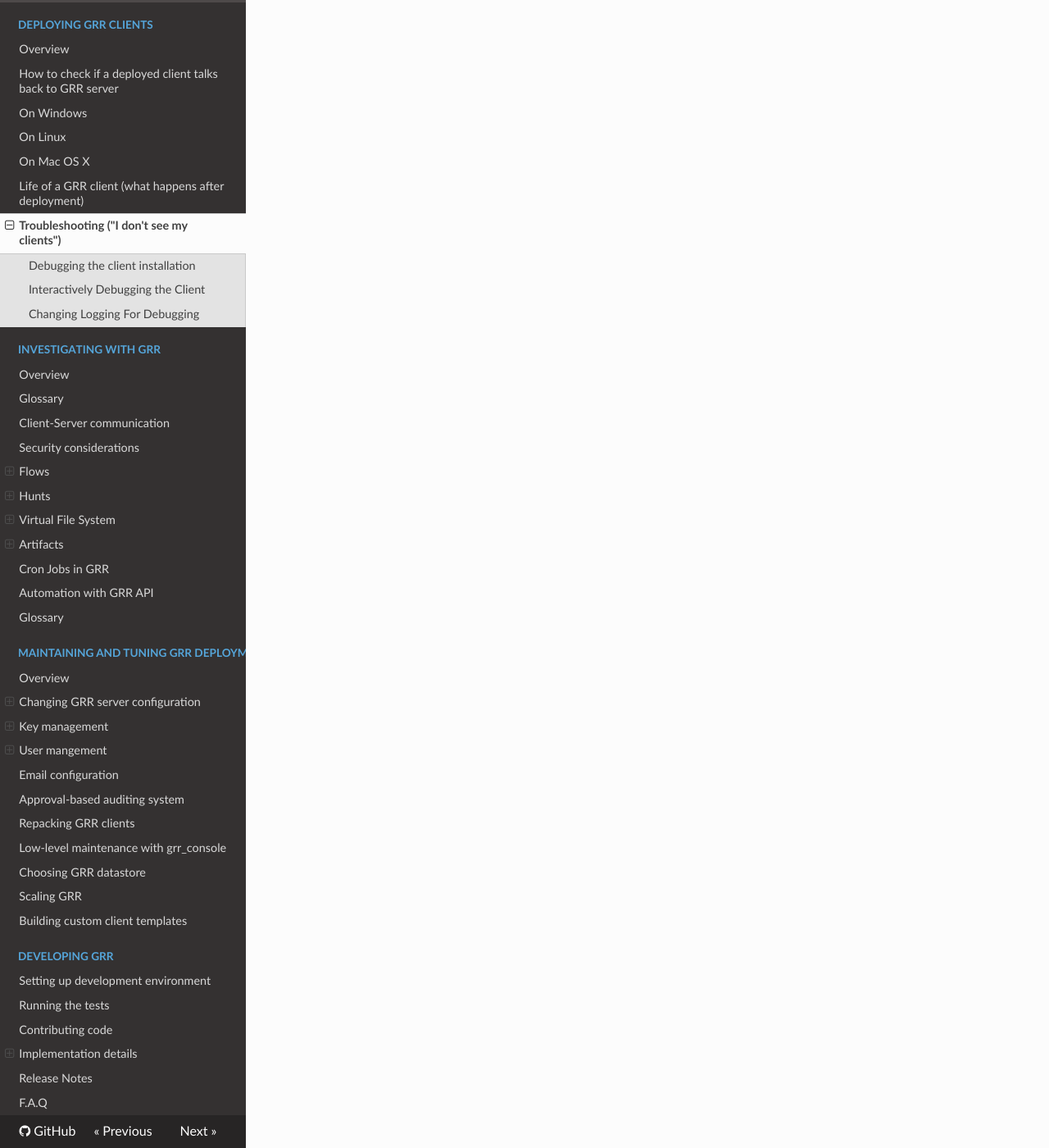
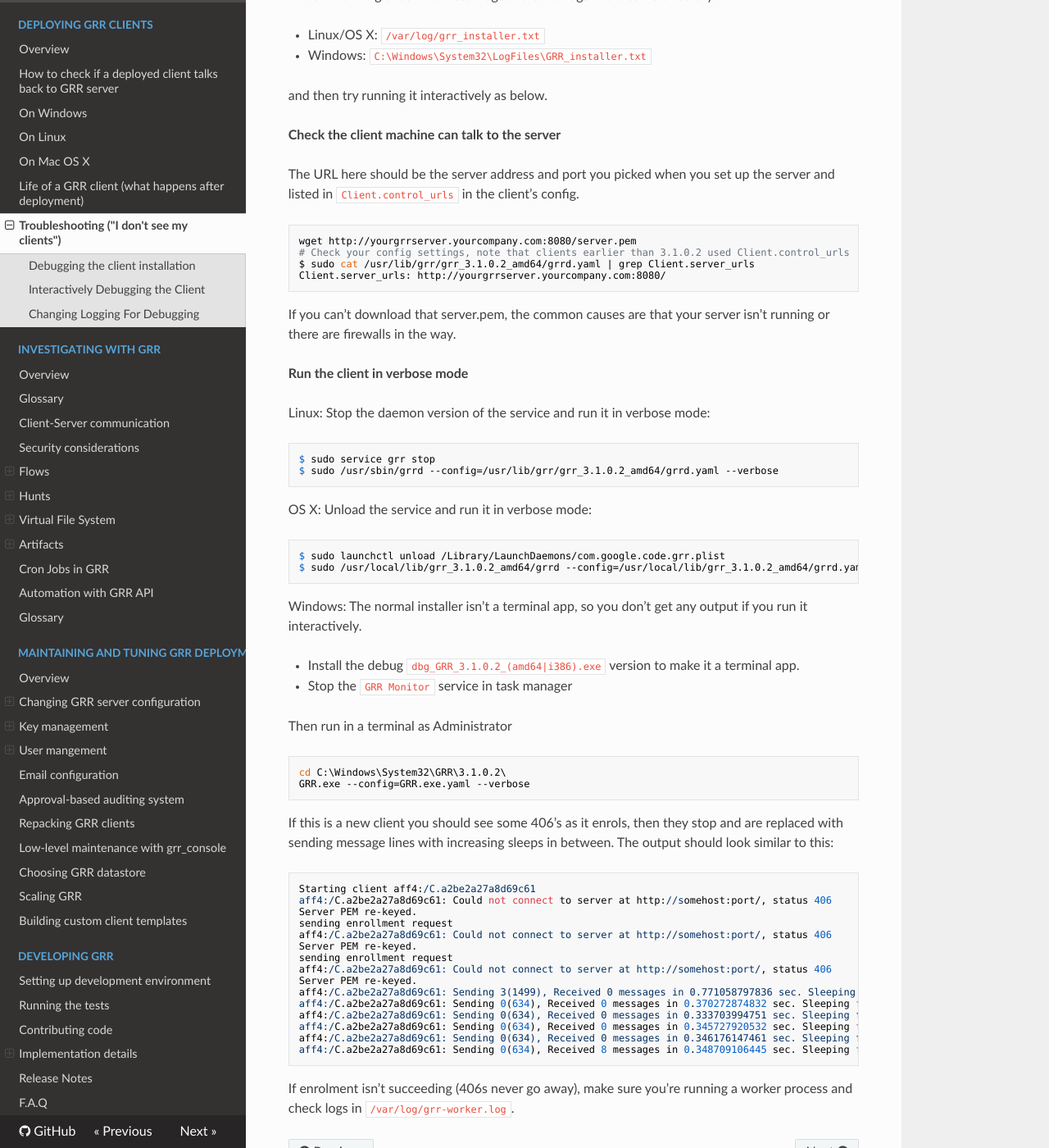
Before and after one commit to google/grr-doc, an MkDocs documentation site: the page built from docs/deploying-grr-clients/troubleshooting.md, in a window 1280 px wide and 1400 px high, scrolled down 4193 px. Shown: the whole window at 82% size. Built offline with MkDocs 1.6.1, drawn with Linux system fonts in a browser that asks for light colours; nearby versions of some CDN libraries; old or Windows-style settings are respelled for this version of MkDocs; some of the changed text lies outside the part shown.

Commit message:
Extend client troubleshooting docs

```diff
--- a/docs/deploying-grr-clients/troubleshooting.md
+++ b/docs/deploying-grr-clients/troubleshooting.md
@@ -168,3 +168,106 @@
 
   - The client is performing an action that is taking longer than it
     should.
+
+# I don’t see my clients
+
+Here are common client troubleshooting steps you can work through to
+diagnose client install and communications problems.
+
+**Check that the client got installed**
+
+You should have something like:
+
+  - `C:\Windows\System32\GRR\3.1.0.2\GRR.exe` on windows;
+
+  - `/usr/lib/grr/grr_3.1.0.2_amd64/grrd` on linux; and
+
+  - `/usr/local/lib/grr_3.1.0.2_amd64/grrd` on OSX
+
+with variations based on the GRR version and architecture you installed
+(32bit is i386). If you didn’t get this far, then there is a problem
+with your installer binary.
+
+**Check the client is running**
+
+On linux and OS X you should see two processes, something like:
+
+    $ ps aux | grep grr
+    root       957  0.0  0.0  11792   944 ?        Ss   01:12   0:00 /usr/sbin/grrd --config=/usr/lib/grr/grr_3.1.0.2_amd64/grrd.yaml
+    root      1015  0.2  2.4 750532 93532 ?        Sl   01:12   0:01 /usr/sbin/grrd --config=/usr/lib/grr/grr_3.1.0.2_amd64/grrd.yaml
+
+On windows you should see a `GRR Monitor` service and a `GRR.exe`
+process in taskmanager.
+
+If it isn’t running check the install logs and other logs in the same
+directory:
+
+  - Linux/OS X: `/var/log/grr_installer.txt`
+
+  - Windows: `C:\Windows\System32\LogFiles\GRR_installer.txt`
+
+and then try running it interactively as below.
+
+**Check the client machine can talk to the server**
+
+The URL here should be the server address and port you picked when you
+set up the server and listed in `Client.control_urls` in the client’s
+config.
+
+    wget http://yourgrrserver.yourcompany.com:8080/server.pem
+    # Check your config settings, note that clients earlier than 3.1.0.2 used Client.control_urls
+    $ sudo cat /usr/lib/grr/grr_3.1.0.2_amd64/grrd.yaml | grep Client.server_urls
+    Client.server_urls: http://yourgrrserver.yourcompany.com:8080/
+
+If you can’t download that server.pem, the common causes are that your
+server isn’t running or there are firewalls in the way.
+
+**Run the client in verbose mode**
+
+Linux: Stop the daemon version of the service and run it in verbose
+mode:
+
+    $ sudo service grr stop
+    $ sudo /usr/sbin/grrd --config=/usr/lib/grr/grr_3.1.0.2_amd64/grrd.yaml --verbose
+
+OS X: Unload the service and run it in verbose
+    mode:
+
+    $ sudo launchctl unload /Library/LaunchDaemons/com.google.code.grr.plist
+    $ sudo /usr/local/lib/grr_3.1.0.2_amd64/grrd --config=/usr/local/lib/grr_3.1.0.2_amd64/grrd.yaml --verbose
+
+Windows: The normal installer isn’t a terminal app, so you don’t get any
+output if you run it interactively.
+
+  - Install the debug `dbg_GRR_3.1.0.2_(amd64|i386).exe` version to make
+    it a terminal app.
+
+  - Stop the `GRR Monitor` service in task manager
+
+Then run in a terminal as Administrator
+
+    cd C:\Windows\System32\GRR\3.1.0.2\
+    GRR.exe --config=GRR.exe.yaml --verbose
+
+If this is a new client you should see some 406’s as it enrols, then
+they stop and are replaced with sending message lines with increasing
+sleeps in between. The output should look similar to this:
+
+    Starting client aff4:/C.a2be2a27a8d69c61
+    aff4:/C.a2be2a27a8d69c61: Could not connect to server at http://somehost:port/, status 406
+    Server PEM re-keyed.
+    sending enrollment request
+    aff4:/C.a2be2a27a8d69c61: Could not connect to server at http://somehost:port/, status 406
+    Server PEM re-keyed.
+    sending enrollment request
+    aff4:/C.a2be2a27a8d69c61: Could not connect to server at http://somehost:port/, status 406
+    Server PEM re-keyed.
+    aff4:/C.a2be2a27a8d69c61: Sending 3(1499), Received 0 messages in 0.771058797836 sec. Sleeping for 0.34980125
+    aff4:/C.a2be2a27a8d69c61: Sending 0(634), Received 0 messages in 0.370272874832 sec. Sleeping for 0.4022714375
+    aff4:/C.a2be2a27a8d69c61: Sending 0(634), Received 0 messages in 0.333703994751 sec. Sleeping for 0.462612153125
+    aff4:/C.a2be2a27a8d69c61: Sending 0(634), Received 0 messages in 0.345727920532 sec. Sleeping for 0.532003976094
+    aff4:/C.a2be2a27a8d69c61: Sending 0(634), Received 0 messages in 0.346176147461 sec. Sleeping for 0.611804572508
+    aff4:/C.a2be2a27a8d69c61: Sending 0(634), Received 8 messages in 0.348709106445 sec. Sleeping for 0.2
+
+If enrolment isn’t succeeding (406s never go away), make sure you’re
+running a worker process and check logs in `/var/log/grr-worker.log`.
```
